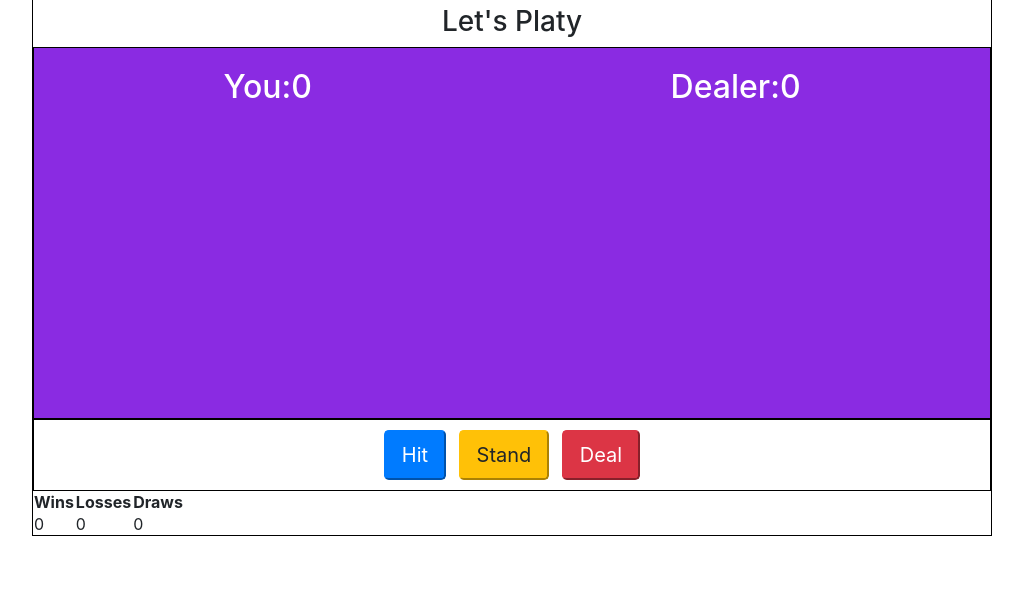
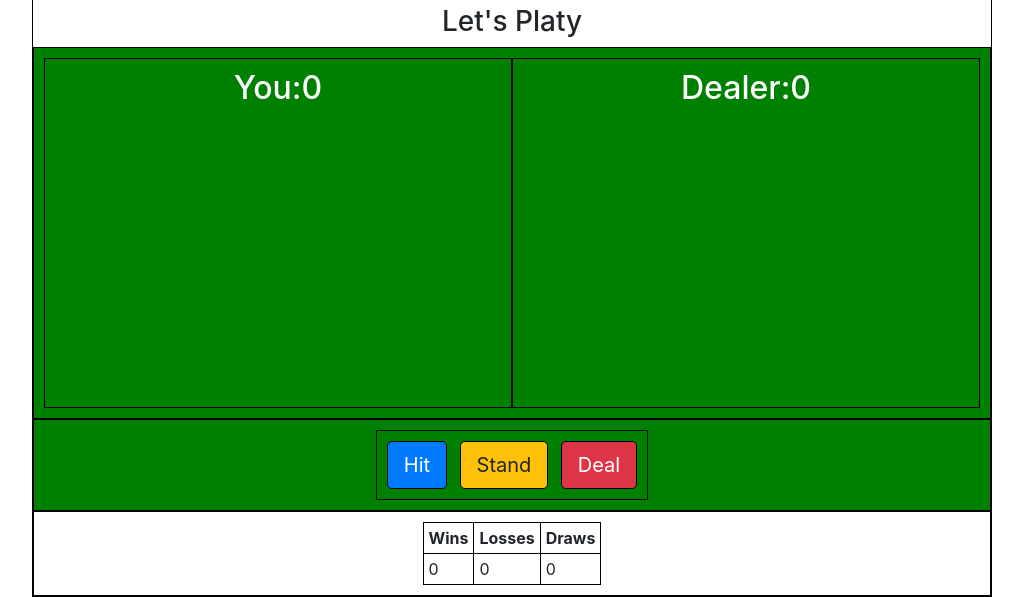
Before and after one commit to Apsaravigamage/Learn-JavaScript, a plain HTML site: page Static/inbox.html in a window 1280 px wide. Shown: the part 664-1261 px from the top of the page, without its empty margins (128-1151 px from the left). Before the commit the page ends 1200 px from the top, so only its background shows below. Drawn offline with nearby package versions, Linux system fonts and the light colour scheme.

Commit message:
Blackjack CSS step 2

```diff
--- a/Static/style.css
+++ b/Static/style.css
@@ -6,7 +6,7 @@
 }
 
 .flex-box-container-1, .flex-box-container-2, .flex-box-rps, .flex-box-pick-color,
-.flex-blackjack-row-1, .flex-blackjack-row-2{
+.flex-blackjack-row-1, .flex-blackjack-row-2, .flex-blackjack-row-3{
     display: flex;
     border: 1px solid black;
     padding: 10px;
@@ -15,18 +15,38 @@
     justify-content: space-around;
 
 }
-.flex-blackjack-row-1{
-    background-color: blueviolet;
+.flex-blackjack-row-1, .flex-blackjack-row-2{
+    background-color:green;
     color: #ffffff;
 }
 
 .flex-blackjack-row-1 div{
-    border: #ffffff;
+    border:1px solid black;
     padding: 10px;
+    flex: 1;
+    text-align: center;
     height: 350px;
 
 }
 
+.flex-blackjack-row-1 img{
+    width: 25%;
+    padding: 10px;
+}
+
+.flex-blackjack-row-2 button{
+    border: 1px solid black;
+}
+
+.flex-blackjack-row-2 div{
+    border: 1px solid black;
+    padding: 10px;
+}
+
+table,th, td{
+    padding: 5px;
+    border: 1px solid black;
+}
 .flex-box-container-1 div{
     display: flex;
     padding: 10px;
```
